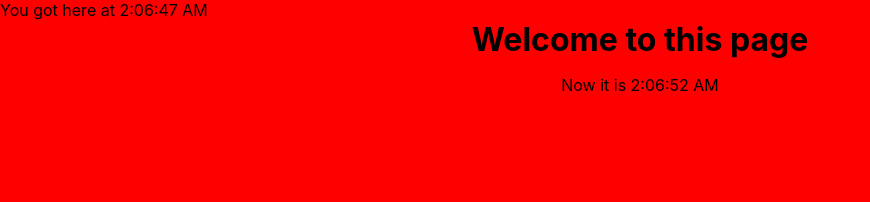
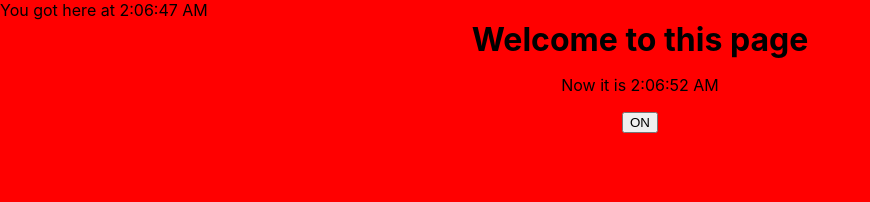
Before and after one commit to MuriloDutra/react-docs, a React (Create React App) app: page / in a window 1280 px wide. Shown: the top 202 px of the page, without its empty margins (0-870 px from the left). Built offline with nearby package versions, Linux system fonts and the light colour scheme.

Commit message:
Bind functions

```diff
--- a/src/App.js
+++ b/src/App.js
@@ -2,6 +2,7 @@ import React from 'react';
 import './App.css';
 import Header from './components/Header'
 import Clock from './components/Clock'
+import Toggle from './components/Toggle'
 
 function App() {
   function pureFunction(value01, value02){
@@ -17,6 +18,7 @@ function App() {
       <div className="body">
         <Header title="Welcome to this page" />
         <Clock />
+        <Toggle />
       </div>
     </div>
   );
--- /dev/null
+++ b/src/components/Toggle.js
@@ -0,0 +1,27 @@
+import React from 'react'
+
+class Toggle extends React.Component{
+    constructor(props){
+        super(props)
+        this.state = {
+            isToggleOn: true
+        }
+        this.handleClick = this.handleClick.bind(this) //Geralmente, se você referir a um método sem () depois dele, como onClick={this.handleClick}, você deve fazer o bind manual deste método.
+    }
+
+    handleClick(text){
+        this.setState(previousState => ({
+            isToggleOn: !previousState.isToggleOn
+        }))
+    }
+
+    render(){
+        return(
+            <button onClick={this.handleClick}>
+                { this.state.isToggleOn ? 'ON' : 'OFF'}
+            </button>
+        )
+    }
+}
+
+export default Toggle
```
Also changed, not shown: src/notes/bindingFunctions.txt (added).
